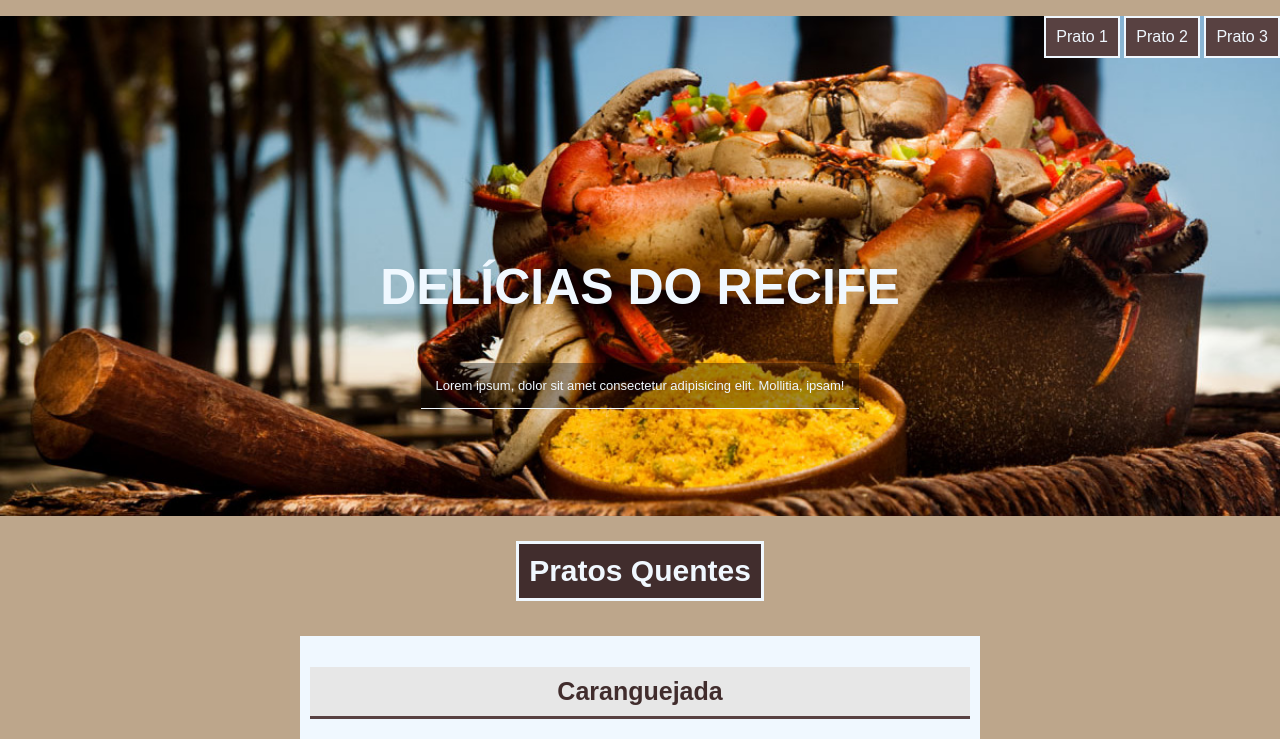
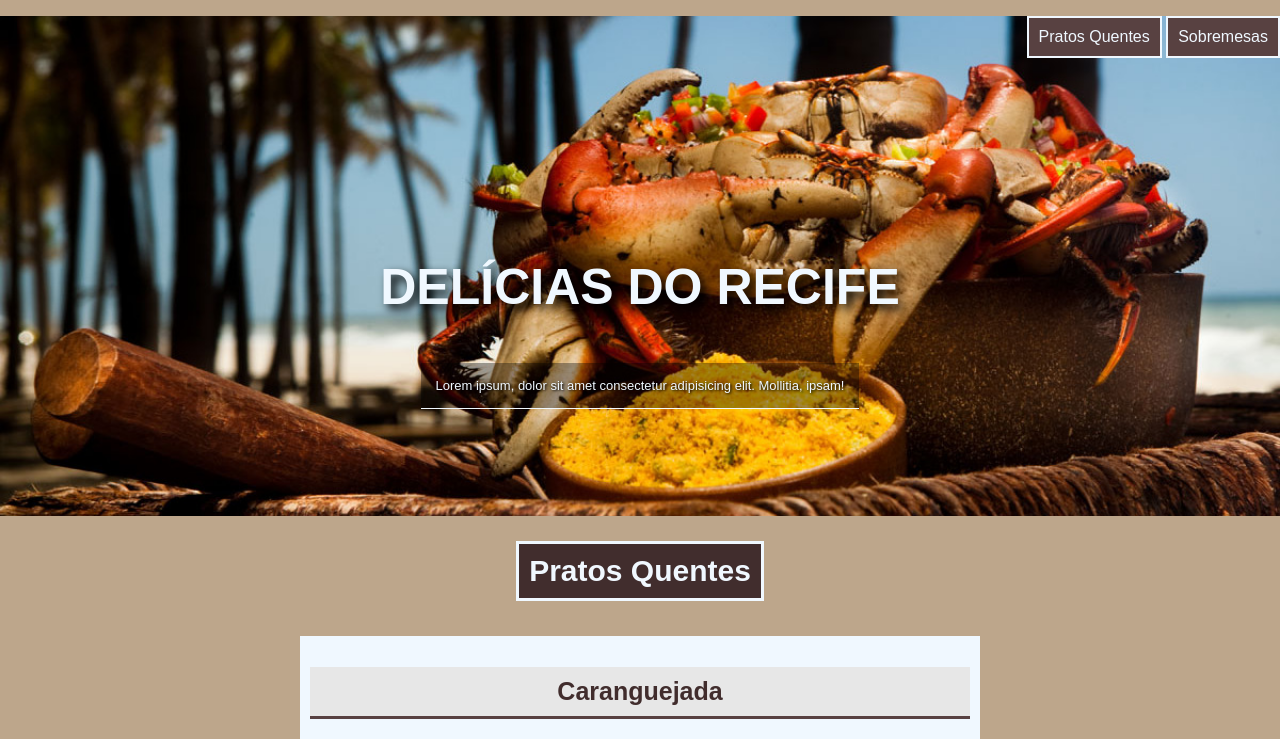
Before and after one commit to alinetguimaraes/cardapio, a plain HTML site: page index.html in a window 1280 px wide. Shown: the top 739 px of the page. Drawn offline with Linux system fonts and the light colour scheme.

Commit message:
ancoragem do menu

```diff
--- a/index.html
+++ b/index.html
@@ -20,11 +20,9 @@
 
             <ul class="menu">
 
-                <li><a href="#">Prato 1</a></li>
+                <li><a href="#pratos-quentes">Pratos Quentes</a></li>
 
-                <li><a href="#">Prato 2</a></li>
-
-                <li><a href="#">Prato 3</a></li>
+                <li><a href="#sobremesas">Sobremesas</a></li>
 
             </ul>
 
@@ -44,7 +42,7 @@
     <main>
 
         <div class="divisao-cardapio">
-            <h2 class="titulo-divisao">Pratos Quentes</h2>
+            <h2 class="titulo-divisao">Pratos Quentes <a name="pratos-quentes"></a></h2>
         <section>
 
             <h2 class="titulo-main">Caranguejada</h2>
@@ -77,7 +75,7 @@
         </div>
 
         <div class="divisao-cardapio">
-            <h2 class="titulo-divisao">Sobremesas</h2>
+            <h2 class="titulo-divisao">Sobremesas<a name="sobremesas"></a></h2>
         <section>
 
             <h2 class="titulo-main">Bolo de Rolo</h2>
--- a/style.css
+++ b/style.css
@@ -39,6 +39,7 @@ header{
     color: aliceblue;
     margin-top: 200px;
     font-size: 50px;
+    text-shadow: 0.1em 0.1em 0.2em black;
 }
 
 .paragrafo-header{
@@ -48,6 +49,7 @@ header{
     border-bottom: 1px solid aliceblue;
     padding: 15px;
     font-size: small;
+    text-shadow: 0.1em 0.1em 0.2em black;
 }
 
 .divisao-cardapio{
```
